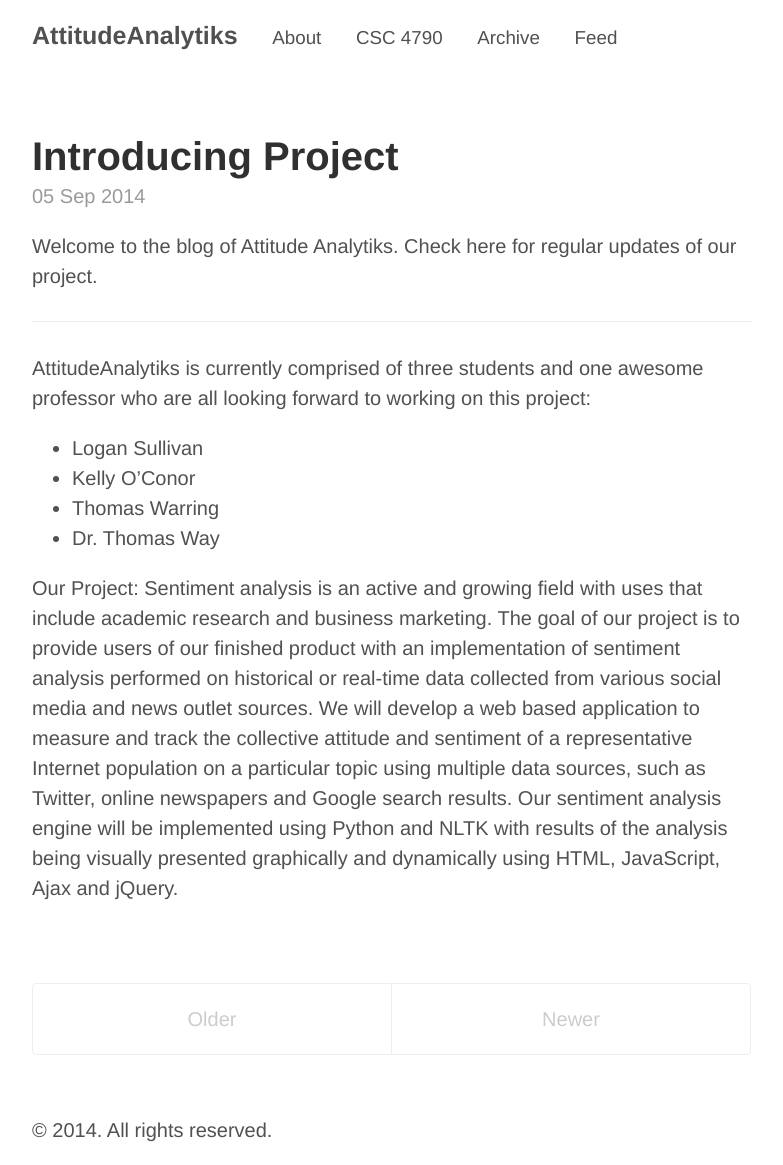
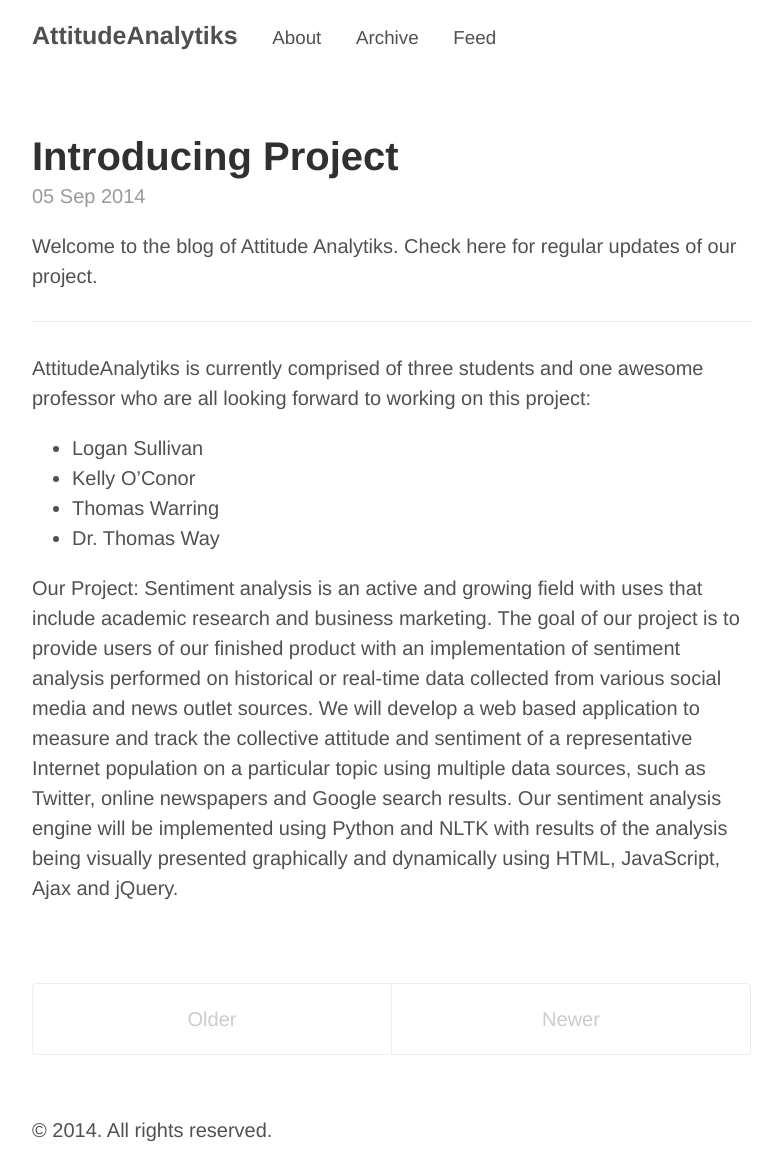
Before and after one commit to AttitudeAnalytiks/AttitudeAnalytiks.github.io, a Jekyll site: the page built from index.html, in a window 1280 px wide. Shown: the whole page, without its empty margins (248-1031 px from the left). Built offline with Jekyll 4.4.1, drawn with Linux system fonts in a browser that asks for light colours; Markdown is read by kramdown in place of the engine named in the settings; the list of posts is cut into pages by our own code.

Commit message:
Update _config.yml

```diff
--- a/_config.yml
+++ b/_config.yml
@@ -24,6 +24,5 @@
 #page lists
 pages_list:
   About: '/about'
-  CSC 4790: csc.villanova.edu/~joyce/csc4790/f14/index.html
   Archive: '/archive'
   Feed: '/atom.xml'
```
